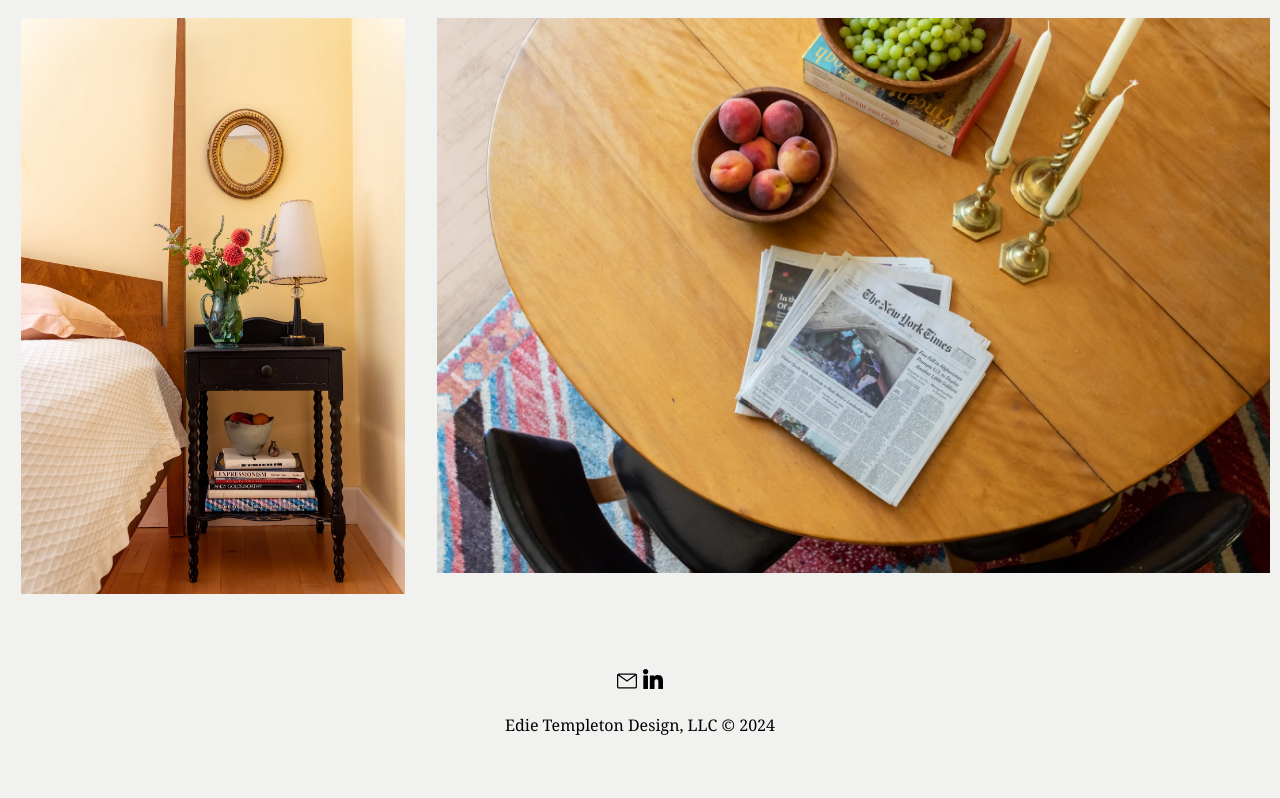
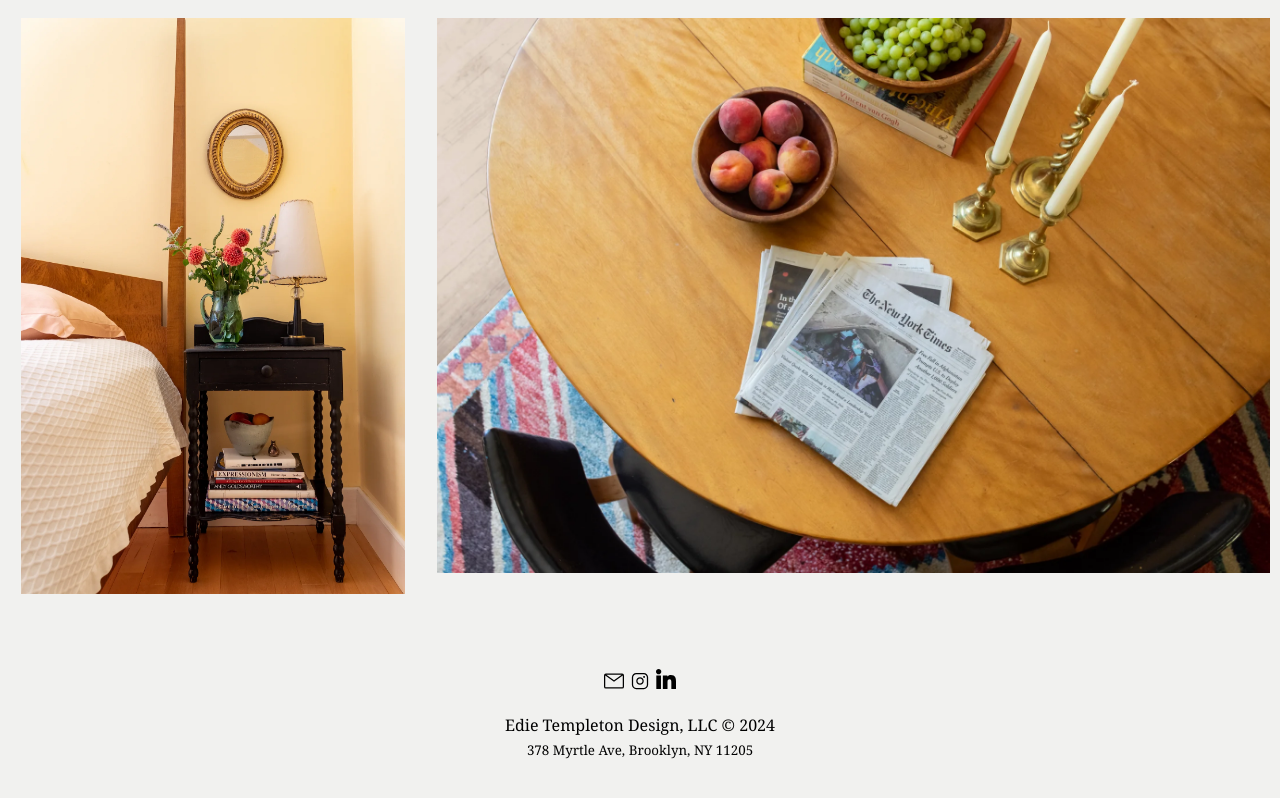
Before and after one commit to izzy1090/edie-templeton-design, a React (Create React App) app: page / in a window 1280 px wide. Shown: the part 3322-4120 px from the top of the page. Built offline with nearby package versions, Linux system fonts and the light colour scheme.

Commit message:
Added a business address to the web site (#62)

```diff
--- a/src/App.js
+++ b/src/App.js
@@ -27,7 +27,7 @@ function App() {
     <Route path="/inspiration">
       <NavMenuPage/>
       <InspirationPage/>
-      {/* <FooterPage/> */}
+      <FooterPage/>
     </Route>
   </>
   );
--- a/src/pages/FooterPage.js
+++ b/src/pages/FooterPage.js
@@ -14,16 +14,19 @@ function FooterPage () {
             target='_blank' rel='noreferrer'>
             <EmailLogo id="emailLogo"/>
           </a>
-          {/* <a href='https://www.instagram.com/templetweed/'
+          <a href='https://www.instagram.com/interiors_and_such/'
             target='_blank' rel="noreferrer">
             <InstagramLogo id='instagram'/>
-          </a> */}
+          </a>
           <a href='https://www.linkedin.com/in/edie-snyder-28b4b92b/'
             target='_blank' rel='noreferrer'>
             <LinkedInLogo id="linkedin"/>
           </a>
         </div>
-        <div className='llc'>Edie Templeton Design, LLC © 2024</div>
+        <div className='llc'>
+          <p>Edie Templeton Design, LLC © 2024</p>
+          <p style={{fontSize: "smaller", textAlign: 'center', padding: "5px"}}>378 Myrtle Ave, Brooklyn, NY 11205</p>
+        </div>
     </div>
   </div>
 }
--- a/src/pages/InspirationPage.js
+++ b/src/pages/InspirationPage.js
@@ -9,7 +9,6 @@ function InstagramPage(){
         <div className="postSpread" style={isNavOpen ? {display: 'none'} : null}>
             <InstagramPosts/>
         </div>
-
     </>
 }
 
--- a/src/styles/inspiration.css
+++ b/src/styles/inspiration.css
@@ -1,6 +1,6 @@
 .postSpread {
     display: grid;
-    grid-template-columns: repeat(3, 1fr);
+    grid-template-columns: repeat(4, 1fr);
     width: fit-content;
     margin: auto;
     overflow: hidden;
@@ -106,7 +106,13 @@
     cursor: pointer;
 }
 
-@media only screen and (max-width: 960px) {
+@media only screen and (max-width: 1500px) {
+    .postSpread {
+        grid-template-columns: repeat(3, 1fr);
+    }
+}
+
+@media only screen and (max-width: 970px) {
     .postSpread {
         grid-template-columns: repeat(2, 1fr);
     }
```
Also changed, not shown: src/styles/gallery.css (+0 -47 lines).
